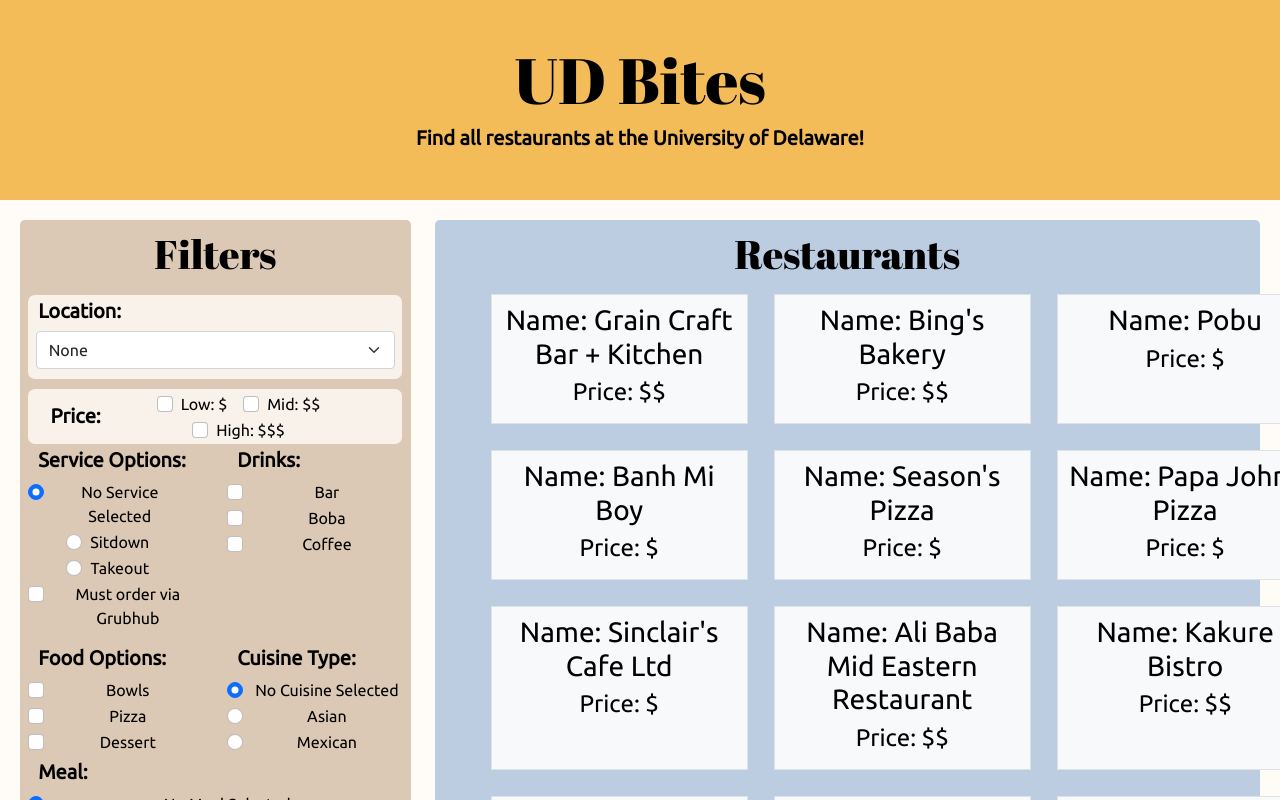
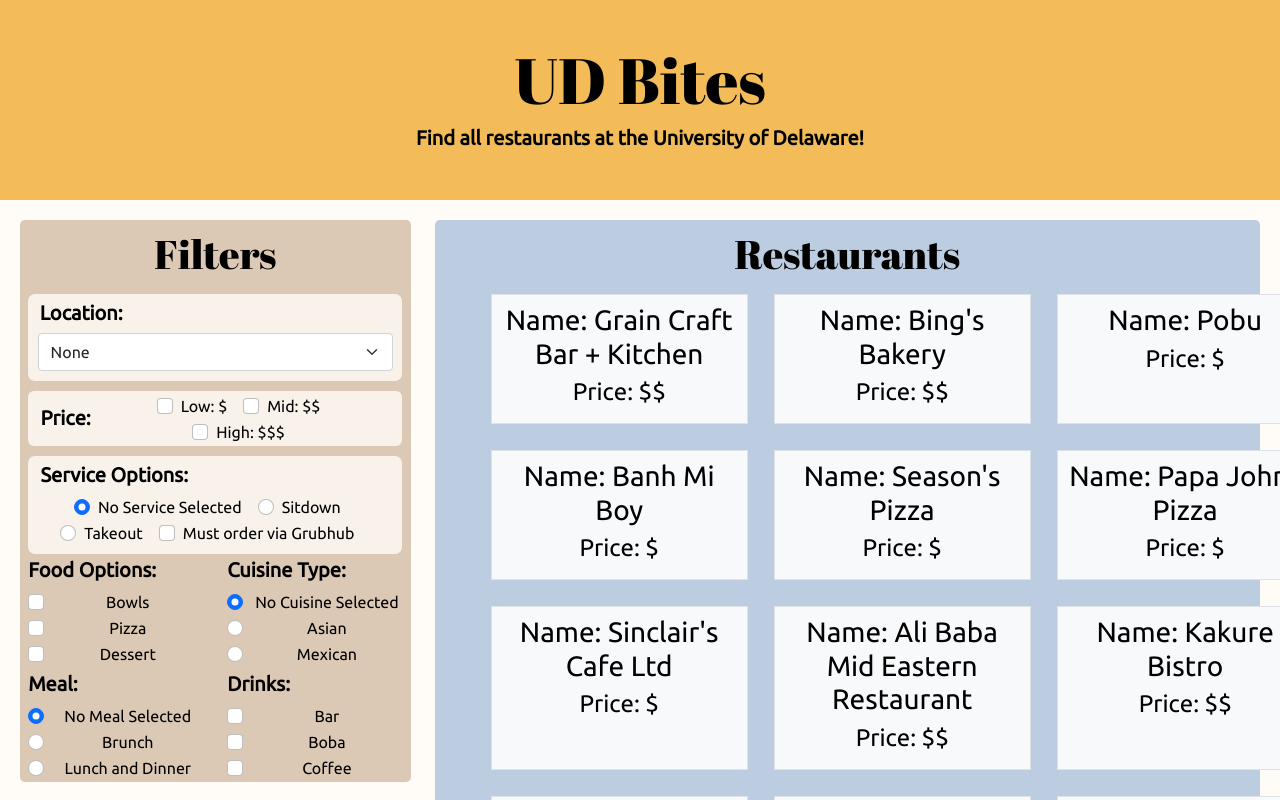
Before and after one commit to mycahdt/UD_Bites, a React (Create React App) app: page / in a window 1280 px wide. Shown: the top 800 px of the page. Built offline with nearby package versions, Linux system fonts and the light colour scheme.

Commit message:
service filters inline

```diff
--- a/src/App.css
+++ b/src/App.css
@@ -64,12 +64,11 @@
     font-weight: bolder;
     padding-top: 4px;
     text-align: left;
-    padding-left: 10px;
 }
 
 .Location-filter {
     padding-bottom: 10px;
-    margin-top: 9px;
+    margin-top: 8px;
     background-color: #f8f2eb;
     border-radius: 7px;
 }
@@ -79,6 +78,17 @@
     margin-left: 0.2px;
     margin-right: 0.2px;
     padding-top: 3px;
+    background-color: #f8f2eb;
+    align-items: center;
+    border-radius: 6px;
+}
+
+.Service-filter {
+    margin-top: 10px;
+    margin-left: 0.2px;
+    margin-right: 0.2px;
+    padding-top: 3px;
+    padding-bottom: 7px;
     background-color: #f8f2eb;
     align-items: center;
     border-radius: 7px;
--- a/src/App.tsx
+++ b/src/App.tsx
@@ -174,18 +174,23 @@
                         <Row>
                             <Col>
                                 <div className="Location-filter">
-                                    <h5 className="App-filter-subtitles">
+                                    <h5
+                                        className="App-filter-subtitles"
+                                        style={{
+                                            paddingTop: "7px",
+                                            paddingLeft: "11.5px"
+                                        }}
+                                    >
                                         Location:
                                     </h5>
                                     <Form.Select
                                         value={chosenLocation}
                                         onChange={updateLocation}
                                         style={{
-                                            width: "96%",
-                                            marginLeft: "2%",
-                                            marginRight: "2%"
+                                            width: "95%",
+                                            marginLeft: "2.5%",
+                                            marginRight: "2.5%"
                                         }}
-                                        background-color="pink"
                                     >
                                         {locations.map((location: string) => (
                                             <option
@@ -242,8 +247,8 @@
                                 </div>
                             </Col>
                         </Row>
-                        <Row>
-                            <Col style={{ paddingBottom: "10px" }}>
+                        <Row className="Service-filter">
+                            <Col>
                                 <div>
                                     <h5 className="App-filter-subtitles">
                                         Service Options:
@@ -263,46 +268,13 @@
                                     ))}
                                     <Form.Check
                                         type="checkbox"
+                                        inline
                                         id="check-grubhub"
                                         label="Must order via Grubhub"
                                         name="grubhub"
                                         value="grubhub"
                                         checked={onlyGrubhub}
                                         onChange={grubhubFn}
-                                    />
-                                </div>
-                            </Col>
-                            <Col>
-                                <div>
-                                    <h5 className="App-filter-subtitles">
-                                        Drinks:
-                                    </h5>
-                                    <Form.Check
-                                        type="checkbox"
-                                        id="check-bar"
-                                        label="Bar"
-                                        name="bar"
-                                        value="bar"
-                                        checked={onlyBar}
-                                        onChange={barFn}
-                                    />
-                                    <Form.Check
-                                        type="checkbox"
-                                        id="check-boba"
-                                        label="Boba"
-                                        name="boba"
-                                        value="boba"
-                                        checked={onlyBoba}
-                                        onChange={bobaFn}
-                                    />
-                                    <Form.Check
-                                        type="checkbox"
-                                        id="check-coffee"
-                                        label="Coffee"
-                                        name="coffee"
-                                        value="coffee"
-                                        checked={onlyCoffee}
-                                        onChange={coffeeFn}
                                     />
                                 </div>
                             </Col>
@@ -382,6 +354,40 @@
                                     ))}
                                 </div>
                             </Col>
+                            <Col>
+                                <div>
+                                    <h5 className="App-filter-subtitles">
+                                        Drinks:
+                                    </h5>
+                                    <Form.Check
+                                        type="checkbox"
+                                        id="check-bar"
+                                        label="Bar"
+                                        name="bar"
+                                        value="bar"
+                                        checked={onlyBar}
+                                        onChange={barFn}
+                                    />
+                                    <Form.Check
+                                        type="checkbox"
+                                        id="check-boba"
+                                        label="Boba"
+                                        name="boba"
+                                        value="boba"
+                                        checked={onlyBoba}
+                                        onChange={bobaFn}
+                                    />
+                                    <Form.Check
+                                        type="checkbox"
+                                        id="check-coffee"
+                                        label="Coffee"
+                                        name="coffee"
+                                        value="coffee"
+                                        checked={onlyCoffee}
+                                        onChange={coffeeFn}
+                                    />
+                                </div>
+                            </Col>
                         </Row>
                     </div>
                 </Col>
```
